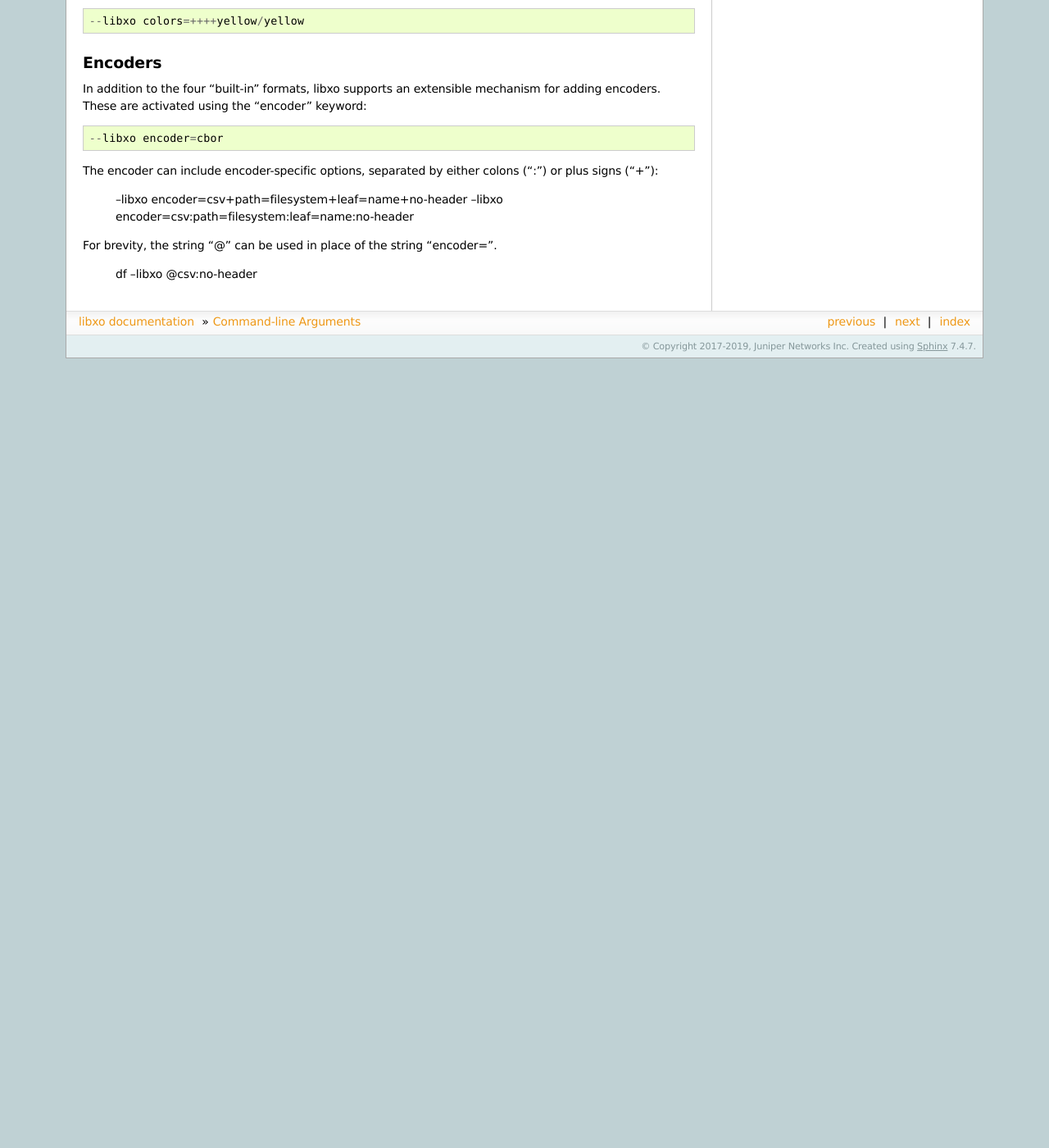
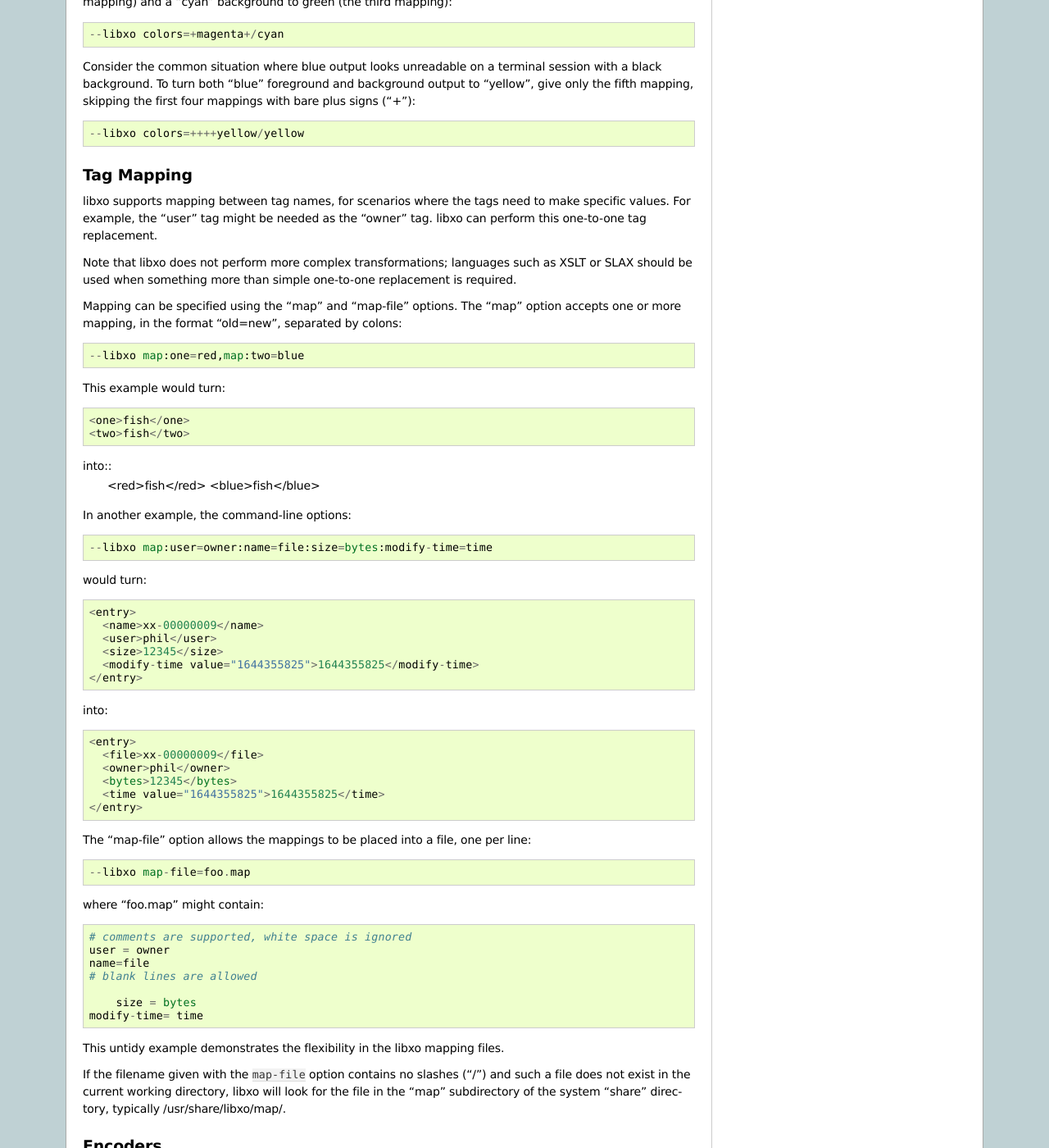
Before and after one commit to Juniper/libxo, a Sphinx documentation site: the page built from doc/options.rst, in a window 1280 px wide and 1400 px high, scrolled down 3608 px. Shown: the whole window at 82% size. Built offline with Sphinx 7.4.7, drawn with Linux system fonts in a browser that asks for light colours; before the commit the page ends 4045 px from its top, so only the background shows below that; some of the changed text lies outside the part shown.

Commit message:
- doc: add docs for map and map-file options

```diff
--- a/doc/options.rst
+++ b/doc/options.rst
@@ -30,8 +30,8 @@ to parse these arguments.  See :ref:`xo_parse_args` for details.
 Option Keywords
 ---------------
 
-Options is a comma-separated list of tokens that correspond to output
-styles, flags, or features:
+The options string is a comma- or colon- separated list of tokens that
+correspond to output styles, flags, or features:
 
   =============== =======================================================
   Token           Action
@@ -48,6 +48,8 @@ styles, flags, or features:
   keys            Emit the key attribute for keys (XML)
   log-gettext     Log (via stderr) each gettext(3) string lookup
   log-syslog      Log (via stderr) each syslog message (via xo_syslog)
+  map             Map between tag names
+  map-file        Use a file to specify mapping between tag names
   no-humanize     Ignore the {h:} modifier (TEXT, HTML)
   no-locale       Do not initialize the locale setting
   no-retain       Prevent retaining formatting information
@@ -74,6 +76,7 @@ additional details:
   using names that state with "data-".
 - "keys" adds a "key" attribute for XML output to indicate that a leaf
   is an identifier for the list member.
+- "map" and "map-file" are described in :ref:`tag-mapping`.
 - "no-humanize" avoids "humanizing" numeric output (see
   :ref:`humanize-modifier` for details).
 - "no-locale" instructs libxo to avoid translating output to the
@@ -115,7 +118,6 @@ keywords, as detailed below:
   ======== =============================================
 
 .. index:: Colors
-
 .. _color-mapping:
 
 Color Mapping
@@ -163,6 +165,80 @@ mapping, skipping the first four mappings with bare plus signs ("+")::
 
     --libxo colors=++++yellow/yellow
 
+.. _tag-mapping:
+
+Tag Mapping
+-----------
+
+libxo supports mapping between tag names, for scenarios where the tags
+need to make specific values.  For example, the "user" tag might be
+needed as the "owner" tag.  libxo can perform this one-to-one tag
+replacement.
+
+Note that libxo does not perform more complex transformations;
+languages such as XSLT or SLAX should be used when something more than
+simple one-to-one replacement is required.
+
+Mapping can be specified using the "map" and "map-file" options.  The
+"map" option accepts one or more mapping, in the format "old=new",
+separated by colons::
+
+    --libxo map:one=red,map:two=blue
+
+This example would turn::
+
+    <one>fish</one>
+    <two>fish</two>
+
+into::
+    <red>fish</red>
+    <blue>fish</blue>
+
+In another example, the command-line options::
+
+    --libxo map:user=owner:name=file:size=bytes:modify-time=time
+
+would turn::
+
+    <entry>
+      <name>xx-00000009</name>
+      <user>phil</user>
+      <size>12345</size>
+      <modify-time value="1644355825">1644355825</modify-time>
+    </entry>
+
+into::
+
+    <entry>
+      <file>xx-00000009</file>
+      <owner>phil</owner>
+      <bytes>12345</bytes>
+      <time value="1644355825">1644355825</time>
+    </entry>
+
+The "map-file" option allows the mappings to be placed into a file,
+one per line::
+
+    --libxo map-file=foo.map
+
+where "foo.map" might contain::
+
+    # comments are supported, white space is ignored
+    user = owner
+    name=file
+    # blank lines are allowed
+
+        size = bytes
+    modify-time= time
+
+This untidy example demonstrates the flexibility in the libxo mapping
+files.
+
+If the filename given with the `map-file` option contains no slashes
+("/") and such a file does not exist in the current working directory,
+libxo will look for the file in the "map" subdirectory of the system
+"share" directory, typically /usr/share/libxo/map/.
+
 Encoders
 --------
 
```
